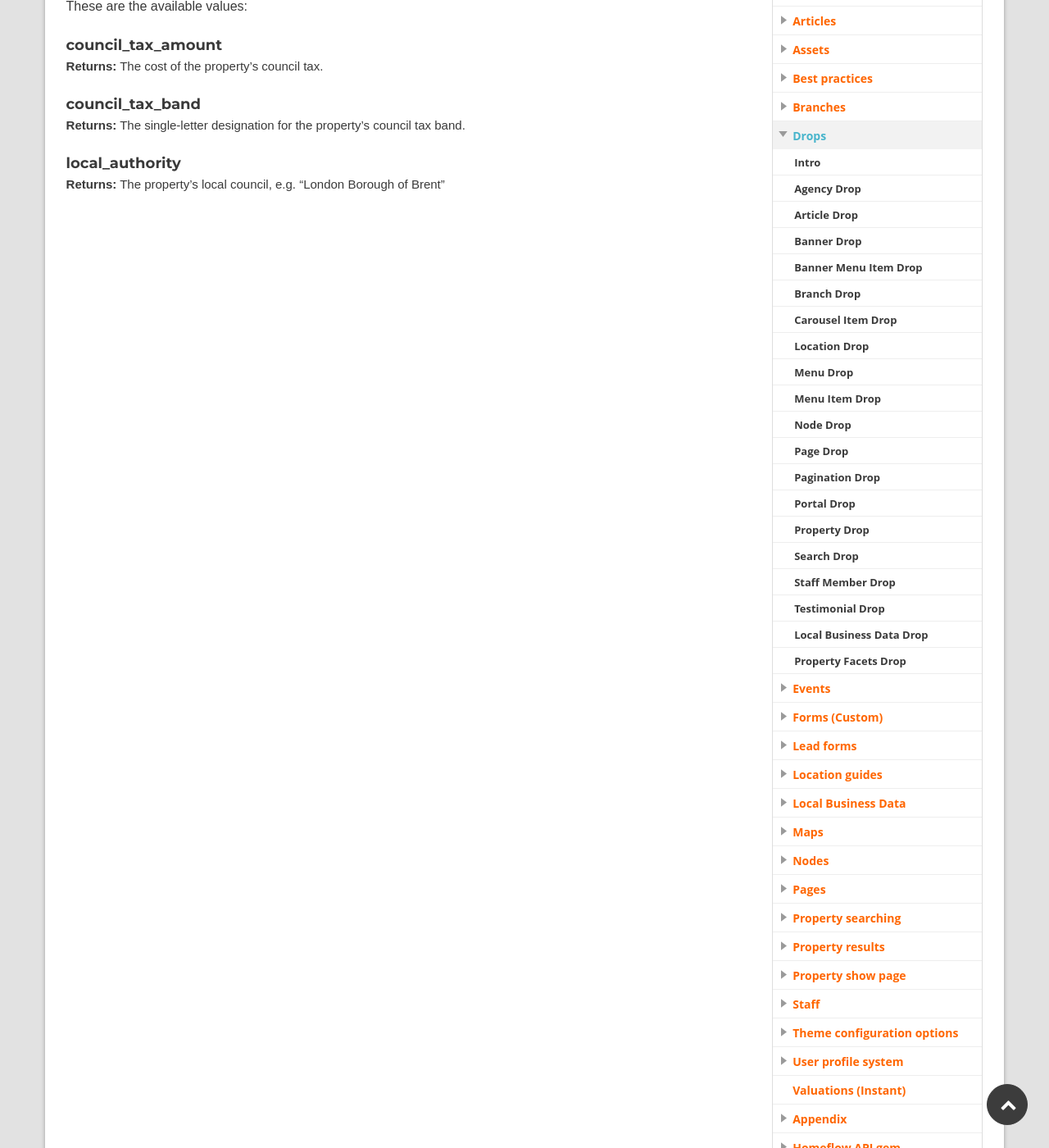
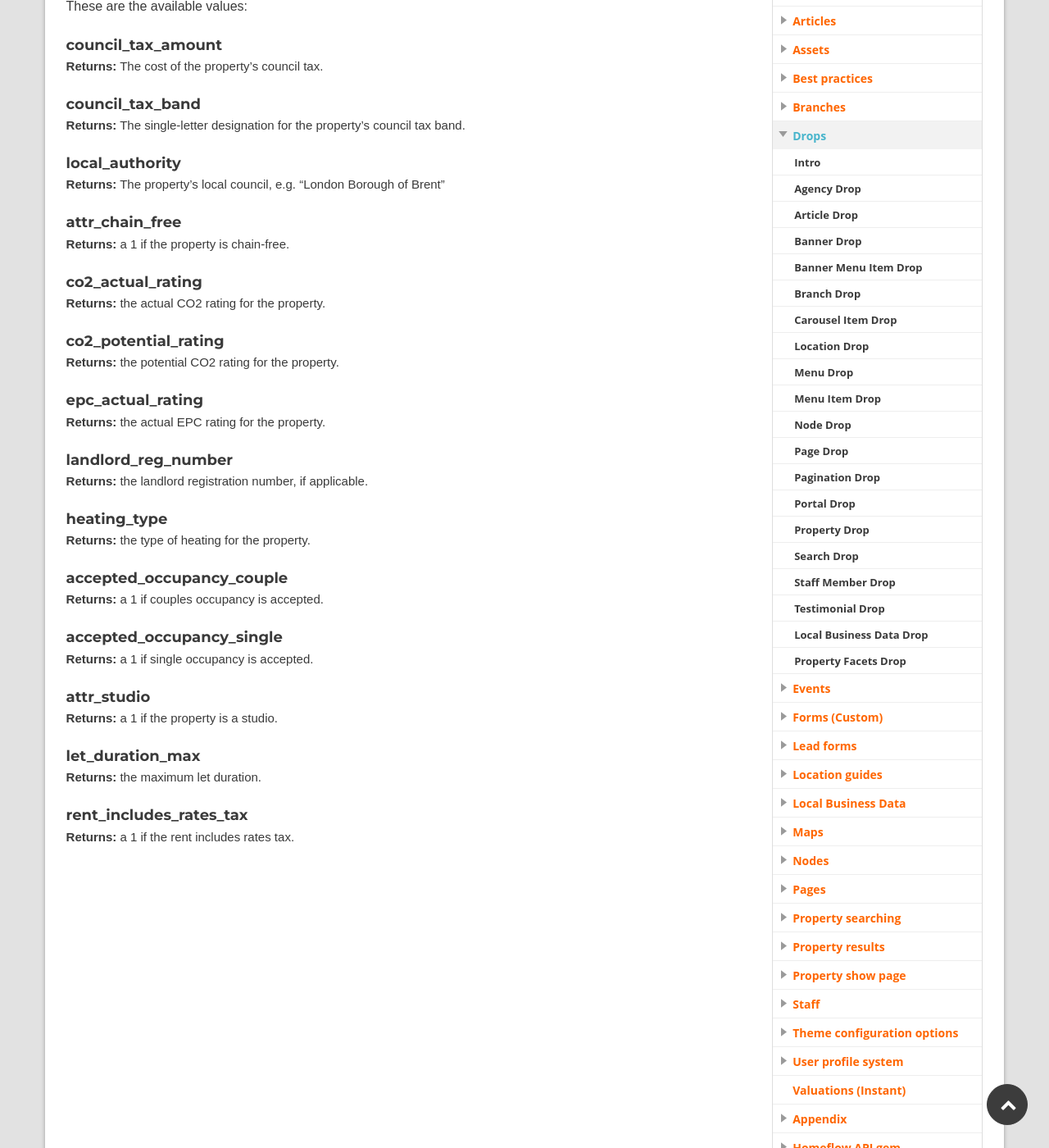
Before and after one commit to homeflow/homeflow.github.io, a Jekyll site: the page built from _posts/drops/2017-08-01-property-facets-drop.md, in a window 1280 px wide and 1400 px high, scrolled down 509 px. Shown: the whole window at 82% size. Built offline with Jekyll 4.4.1, drawn with Linux system fonts in a browser that asks for light colours.

Commit message:
Extend property facets drop docs

```diff
--- a/_posts/drops/2017-08-01-property-facets-drop.md
+++ b/_posts/drops/2017-08-01-property-facets-drop.md
@@ -23,3 +23,36 @@ These are the available values:
 
 #### local_authority
 **Returns:** The property's local council, e.g. "London Borough of Brent"
+
+#### attr_chain_free
+**Returns:** a 1 if the property is chain-free.
+
+#### co2_actual_rating
+**Returns:** the actual CO2 rating for the property.
+
+#### co2_potential_rating
+**Returns:** the potential CO2 rating for the property.
+
+#### epc_actual_rating
+**Returns:** the actual EPC rating for the property.
+
+#### landlord_reg_number
+**Returns:** the landlord registration number, if applicable.
+
+#### heating_type
+**Returns:** the type of heating for the property.
+
+#### accepted_occupancy_couple
+**Returns:** a 1 if couples occupancy is accepted.
+
+#### accepted_occupancy_single
+**Returns:** a 1 if single occupancy is accepted.
+
+#### attr_studio
+**Returns:** a 1 if the property is a studio.
+
+#### let_duration_max
+**Returns:** the maximum let duration.
+
+#### rent_includes_rates_tax
+**Returns:** a 1 if the rent includes rates tax.
```
